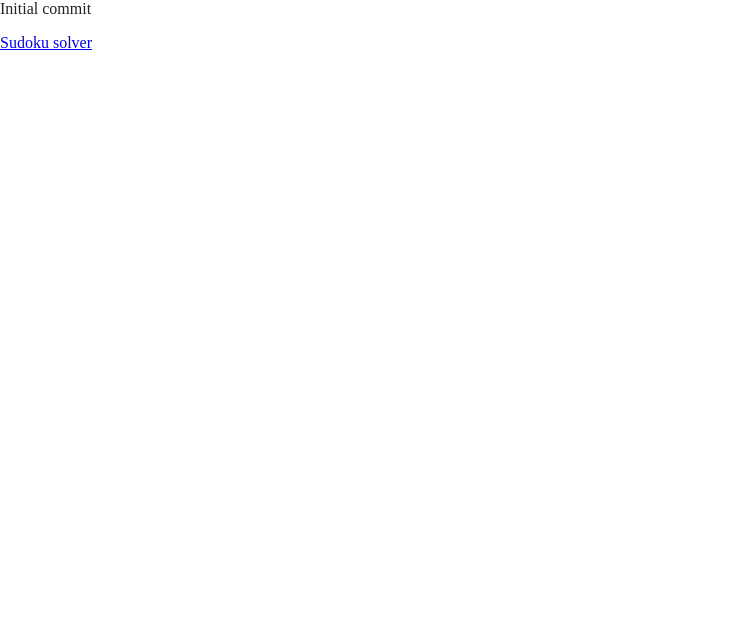
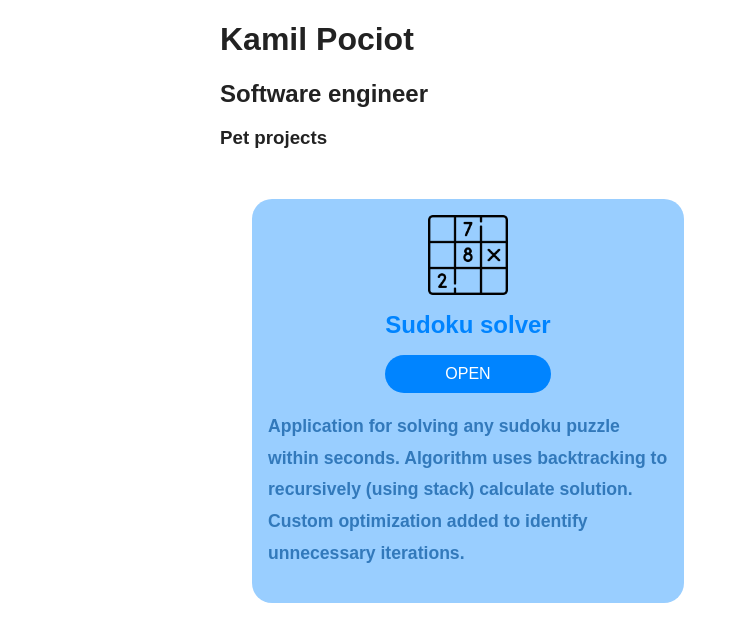
Before and after one commit to kamil-pociot/kamil-pociot.github.io, a website built with Parcel: page index.html in a window 1280 px wide. Shown: the whole page, without its empty margins (0-747 px from the left). Built offline with nearby package versions, Linux system fonts and the light colour scheme.

Commit message:
basic layout

```diff
--- a/css/main.css
+++ b/css/main.css
@@ -260,3 +260,13 @@ textarea {
     page-break-after: avoid;
   }
 }
+
+body {
+  font-family: 'PT Sans', sans-serif;
+}
+
+section {
+  max-width: 840px;
+  padding: 0 20px;
+  margin: 0 auto;
+}
--- /dev/null
+++ b/css/project.css
@@ -0,0 +1,41 @@
+.project-card-container {
+    display: flex;
+    justify-content: space-between;
+    padding: 2rem;
+}
+
+.project-card {
+    background-color: #99ceff;
+    display: flex;
+    align-items: center;
+    flex-direction: column;
+    padding: 1rem;
+    border-radius: 20px;
+    max-width: 400px;
+}
+
+.project-card > h4 {
+    margin: 1rem 0;
+    font-size: 1.5rem;
+    color: #0084ff;
+}
+
+.project-card > a {
+    background-color: #0084ff;
+    color: white;
+    padding: 10px 60px;
+    text-decoration: none;
+    border-radius: 20px;
+}
+
+.project-card > img {
+    margin: 0 auto;
+    max-width: 80px;
+}
+
+.project-card > p {
+    color: #3279bb;
+    line-height: 1.8;
+    font-weight: 600;
+    font-size: 1.1rem;
+}
--- a/index.html
+++ b/index.html
@@ -3,22 +3,45 @@
     <meta charset="utf-8">
     <title>Kamil Pociot</title>
     <meta name="viewport" content="width=device-width, initial-scale=1">
+    <link href="//fonts.googleapis.com/css?family=Roboto|Open+Sans:200,300,400,700,800,900&subset=latin"
+          rel="preload" as="font">
 
     <link rel="stylesheet" href="css/normalize.css">
     <link rel="stylesheet" href="css/main.css">
+    <link rel="stylesheet" href="css/project.css">
 
     <meta name="theme-color" content="#fafafa">
     <script async src="https://www.googletagmanager.com/gtag/js?id=G-QCXGS2YPL1"></script>
     <script>
         window.dataLayer = window.dataLayer || [];
-        function gtag(){dataLayer.push(arguments);}
+
+        function gtag() {
+            dataLayer.push(arguments);
+        }
+
         gtag('js', new Date());
 
         gtag('config', 'G-QCXGS2YPL1');
     </script>
 </head>
 <body>
-<p>Initial commit</p>
-<a href="sudoku-solver">Sudoku solver</a>
+<section class="page-header">
+    <h1>Kamil Pociot</h1>
+    <h2>Software engineer</h2>
+</section>
+<section class="page-body">
+    <h3>Pet projects</h3>
+    <div class="project-card-container">
+        <div class="project-card">
+            <img src="./images/sudoku.png" alt="">
+            <h4>Sudoku solver</h4>
+            <a href="sudoku-solver">OPEN</a>
+            <p>Application for solving any sudoku puzzle within seconds. Algorithm uses backtracking
+                to recursively (using stack) calculate solution. Custom optimization added to identify unnecessary
+                iterations. </p>
+        </div>
+    </div>
+</section>
+
 </body>
 </html>
```
Also changed, not shown: images/sudoku.png (added).
